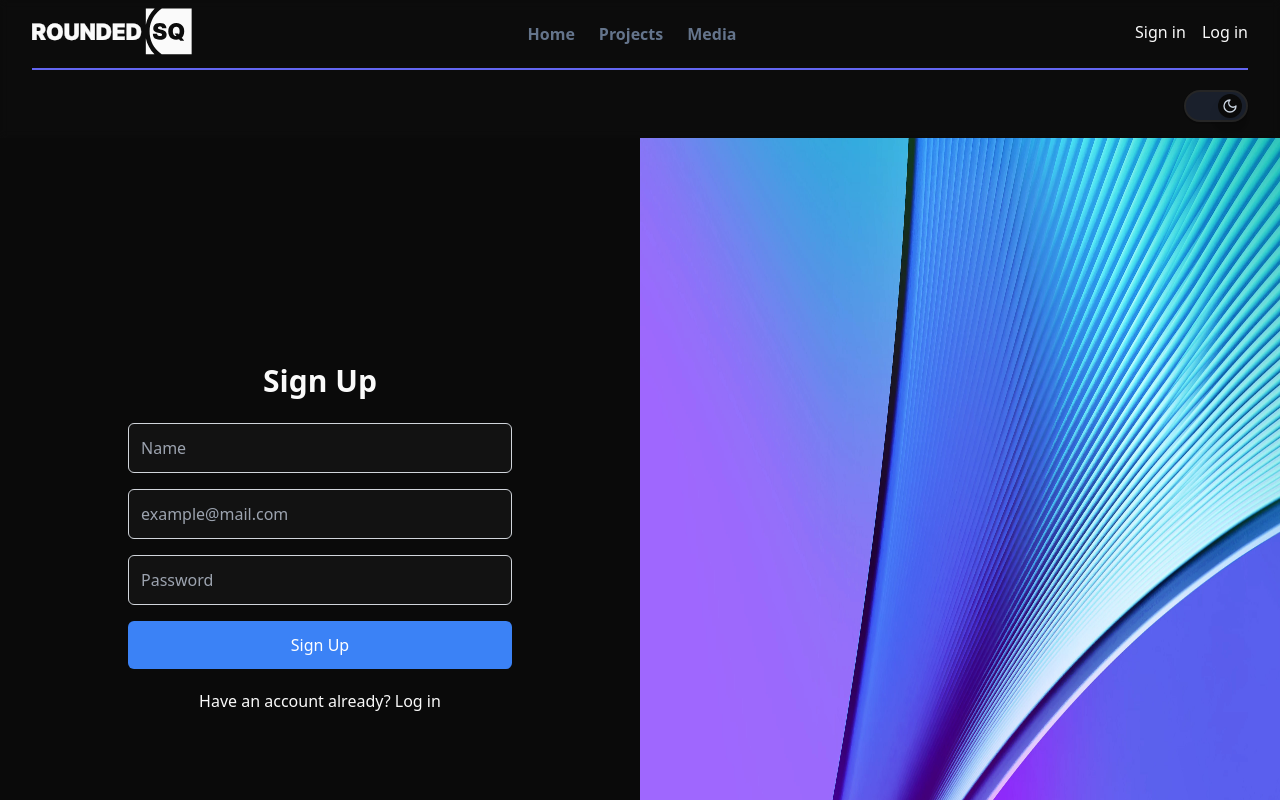
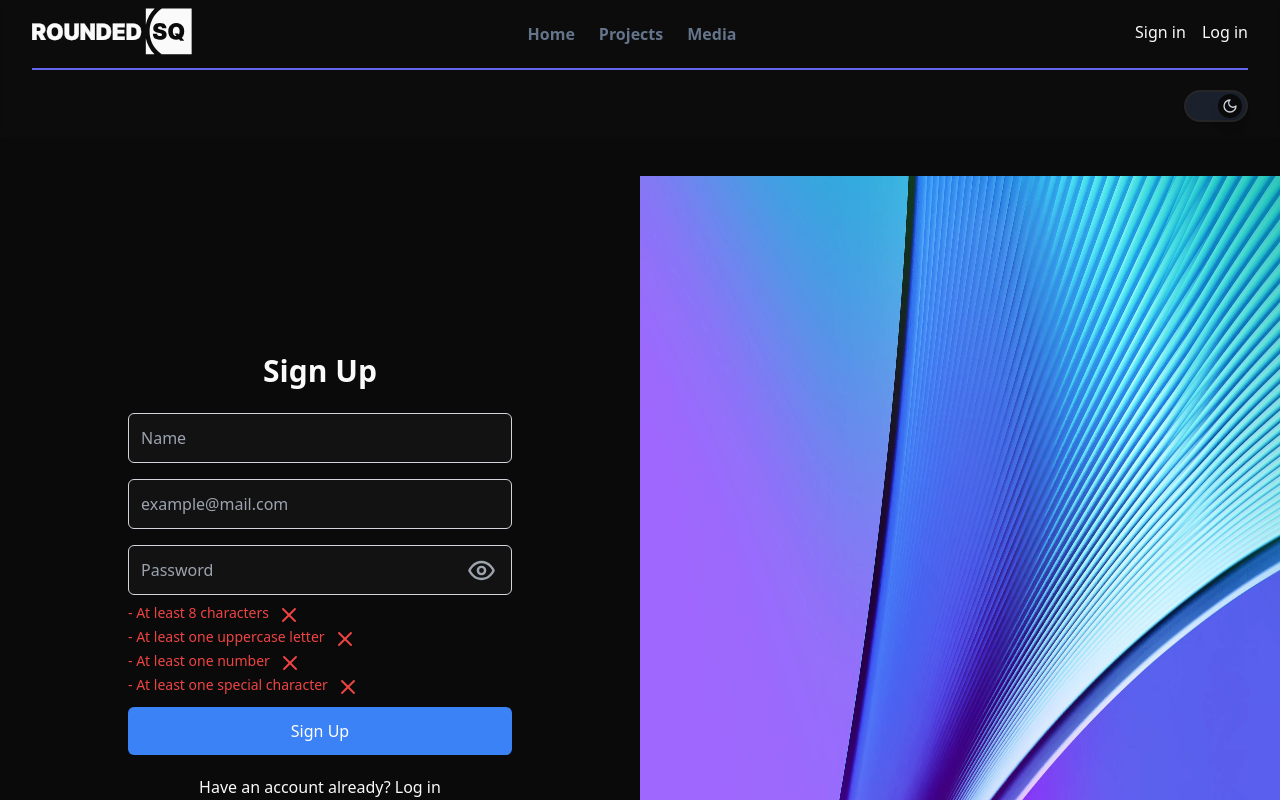
Before and after one commit to zekScript/Eramus-plus-repo, a Next.js app: page /signin in a window 1280 px wide. Shown: the top 800 px of the page. Built offline with nearby package versions, Linux system fonts and the light colour scheme.

Commit message:
Made improvments on sign in for extra security for the user

```diff
--- a/src/app/(front)/(auth)/login/page.tsx
+++ b/src/app/(front)/(auth)/login/page.tsx
@@ -8,6 +8,9 @@ import Link from 'next/link'
 
 export default function LoginPage() {
   const [feedback, setFeedback] = useState({ success: false, message: '' })
+  const [email, setEmail] = useState('')
+  const [password, setPassword] = useState('')
+
 
   const handleSubmit = async (formData: FormData) => {
     const result = await loginUser(formData)
@@ -37,12 +40,16 @@ export default function LoginPage() {
               type='email'
               placeholder='example@mail.com'
               name='email'
+              value={email}
+              onChange={(e) => setEmail(e.target.value)}
               className='mb-4 w-full rounded-md border border-gray-300 p-3 focus:outline-none focus:ring-2 focus:ring-blue-500'
             />
             <input
               type='password'
               placeholder='Password'
               name='password'
+              value={password}
+              onChange={(e) => setPassword(e.target.value)}
               className='mb-4 w-full rounded-md border border-gray-300 p-3 focus:outline-none focus:ring-2 focus:ring-blue-500'
             />
             <button
--- a/src/app/(front)/(auth)/signin/page.tsx
+++ b/src/app/(front)/(auth)/signin/page.tsx
@@ -4,9 +4,36 @@ import Image from 'next/image'
 import { useState } from 'react'
 import { usePathname, useRouter } from 'next/navigation'
 import Link from 'next/link'
+import { Eye, EyeOff, Check, X } from 'lucide-react'
 
 export default function AuthPage() {
   const [feedback, setFeedback] = useState({ success: false, message: '' })
+  const [showPassword, setShowPassword] = useState(false)
+  const [password, setPassword] = useState('')
+  const [name, setName] = useState('')
+  const [email, setEmail] = useState('')
+  const [validation, setValidation] = useState({
+    length: false,
+    uppercase: false,
+    number: false,
+    specialChar: false,
+  })
+
+  const validatePassword = (value: string) => {
+    setPassword(value)
+
+    setValidation({
+      length: value.length >= 8,
+      uppercase: /[A-Z]/.test(value),
+      number: /\d/.test(value),
+      specialChar: /[!@#$%^&*(),.?":{}|<>]/.test(value),
+    })
+  }
+
+  const togglePasswordVisibility = (event: React.MouseEvent) => {
+    event.preventDefault() // Prevent form submission
+    setShowPassword(!showPassword)
+  }
 
   const handleSubmit = async (formData: FormData) => {
     const result = await createUser(formData)
@@ -15,10 +42,17 @@ export default function AuthPage() {
 
   const router = useRouter()
   const pathname = usePathname()
+
+
+
   if (feedback.success) {
-    router.push('/')
+    setTimeout(() => {
+      router.push('/login')
+    }, 1500)
   } else if (feedback.success && pathname === '/signin') {
-    router.push('/')
+    setTimeout(() => {
+      router.push('/')
+    }, 1500)
   }
   return (
     <>
@@ -33,20 +67,71 @@ export default function AuthPage() {
               type='text'
               placeholder='Name'
               name='name'
+              value={name}
+              onChange={(e) => setName(e.target.value)}
               className='mb-4 w-full rounded-md border border-gray-300 p-3 focus:outline-none focus:ring-2 focus:ring-blue-500'
             />
             <input
               type='email'
               placeholder='example@mail.com'
               name='email'
+              value={email}
+              onChange={(e) => setEmail(e.target.value)}
               className='mb-4 w-full rounded-md border border-gray-300 p-3 focus:outline-none focus:ring-2 focus:ring-blue-500'
             />
-            <input
-              type='password'
-              placeholder='Password'
-              name='password'
-              className='mb-4 w-full rounded-md border border-gray-300 p-3 focus:outline-none focus:ring-2 focus:ring-blue-500'
-            />
+
+            <div className='relative'>
+              <input
+                type={showPassword ? 'text' : 'password'}
+                placeholder='Password'
+                name='password'
+                value={password}
+                onChange={(e) => validatePassword(e.target.value)}
+                className='mb-2 w-full rounded-md border border-gray-300 p-3 pr-10 focus:outline-none focus:ring-2 focus:ring-blue-500'
+              />
+              <button
+                onClick={togglePasswordVisibility}
+                className='absolute inset-y-0 bottom-2 right-4 text-gray-400'
+                type='button' // Prevents form submission
+              >
+                {showPassword ? <EyeOff size={29} /> : <Eye size={29} />}
+              </button>
+            </div>
+            <div className='mb-2 text-sm'>
+              <p
+                className={`flex text-sm ${validation.length ? 'text-green-500' : 'text-red-500'}`}
+              >
+                - At least 8 characters{' '}
+                <span className='ml-2'>
+                  {validation.length ? <Check /> : <X />}
+                </span>
+              </p>
+
+              <p
+                className={`flex text-sm ${validation.uppercase ? 'text-green-500' : 'text-red-500'}`}
+              >
+                 - At least one uppercase letter{' '}
+                <span className='ml-2'>
+                  {validation.uppercase ? <Check /> : <X />}
+                </span>
+              </p>
+              <p
+                className={`flex text-sm ${validation.number ? 'text-green-500' : 'text-red-500'}`}
+              >
+                - At least one number{' '}
+                <span className='ml-2'>
+                  {validation.number ? <Check /> : <X />}
+                </span>
+              </p>
+              <p
+                className={`flex text-sm ${validation.specialChar ? 'text-green-500' : 'text-red-500'}`}
+              >
+                - At least one special character{' '}
+                <span className='ml-2'>
+                  {validation.specialChar ? <Check /> : <X />}
+                </span>
+              </p>
+            </div>
             <button
               type='submit'
               className='w-full rounded-md bg-blue-500 p-3 text-white hover:bg-blue-600'
--- a/src/app/globals.css
+++ b/src/app/globals.css
@@ -80,10 +80,6 @@
   border: 1px solid red;
 }
 
-/* a:hover {
-  color: #878787;
-} */
-
 .text-break {
   word-break: break-word;
 }
--- a/src/app/layout.tsx
+++ b/src/app/layout.tsx
@@ -27,7 +27,7 @@ export default function RootLayout({
       <body
         // mt-20
         className={cn(
-          'min-h-screen bg-background font-sans antialiased',
+          'mt-44 relative min-h-screen bg-background font-sans antialiased',
           inter.variable,
           cal.variable
         )}
--- /dev/null
+++ b/src/app/middleware.ts
@@ -0,0 +1,4 @@
+// Example of default export
+export default function middleware(request) {
+  // Middleware logic
+}
--- a/src/components/layout/navs/top-bar.tsx
+++ b/src/components/layout/navs/top-bar.tsx
@@ -31,7 +31,7 @@ export function TopBar() {
   // TODO set color of topbar to same as background light and dark so that tranparency works ( example: bg-[#FFFF] )
   return (
     // fixed: position
-    <div className='left-0 top-0 z-50 w-full bg-[#FAFAFA] bg-opacity-60 backdrop-blur-sm dark:bg-[#0e0e0e] dark:bg-opacity-50'>
+    <div className='left-0 top-0 z-50 w-full bg-[#FAFAFA] bg-opacity-60 backdrop-blur-sm dark:bg-[#0e0e0e] dark:bg-opacity-50 fixed'>
       <div
         className={cn(
           'shadow-transition border-border duration-300',
--- a/src/components/video.tsx
+++ b/src/components/video.tsx
@@ -7,7 +7,6 @@ const Video: React.FC = () => {
   return (
     <div className='relative min-h-[100vh] w-full overflow-hidden bg-black'>
       {' '}
-      {/* Apply relative positioning */}
       <div className='absolute z-30 flex h-full w-full items-center justify-center overflow-hidden'>
         <FadeInContent carouselItems={carouselItems.carouselItems} />
       </div>
--- a/src/server/user.ts
+++ b/src/server/user.ts
@@ -17,9 +17,17 @@ export async function createUser(formData: FormData) {
   const email = formData.get('email') as string
   const password = formData.get('password') as string
 
+  const isLengthValid = password.length >= 8
+  const isUppercaseValid = /[A-Z]/.test(password)
+  const isNumberValid = /\d/.test(password)
+  const isSpecialCharValid = /[!@#$%^&*(),.?":{}|<>]/.test(password)
+
   if (!name || !email || !password)
     return { success: false, message: 'All fields are required.' }
 
+  if (!(isLengthValid && isUppercaseValid && isNumberValid && isSpecialCharValid)) {
+    return { success: false, message: 'Password does not meet security requirements.' }
+  }
   const existingUser = await findUserByEmail(email)
   if (existingUser) return { success: false, message: 'Email already in use.' }
 
```
